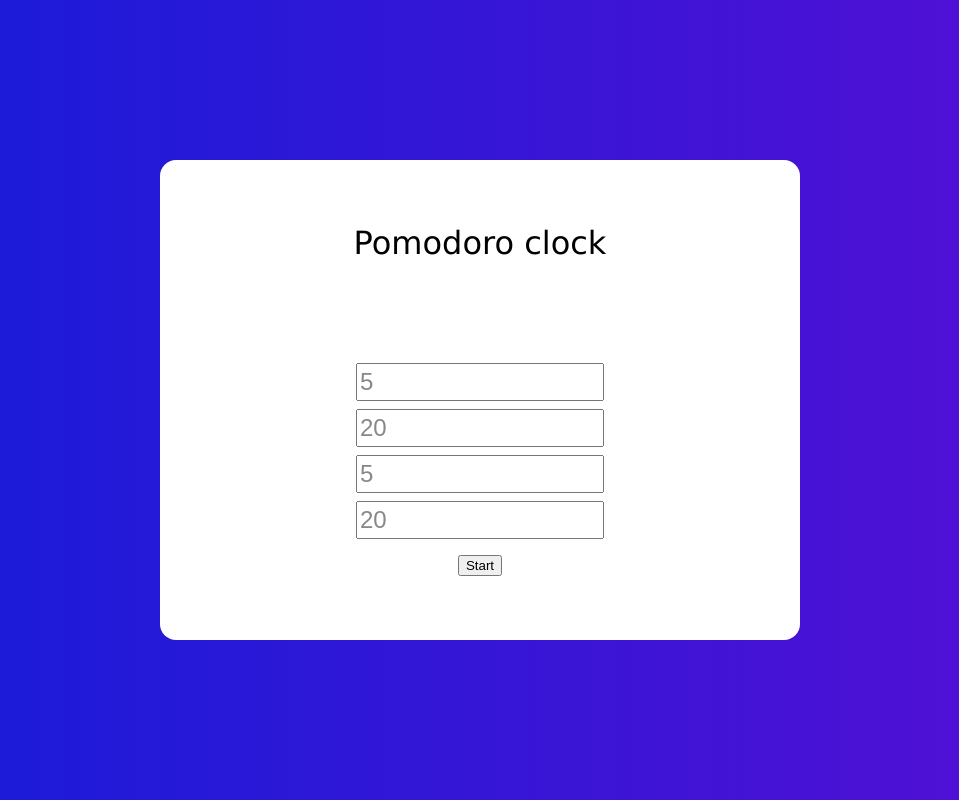
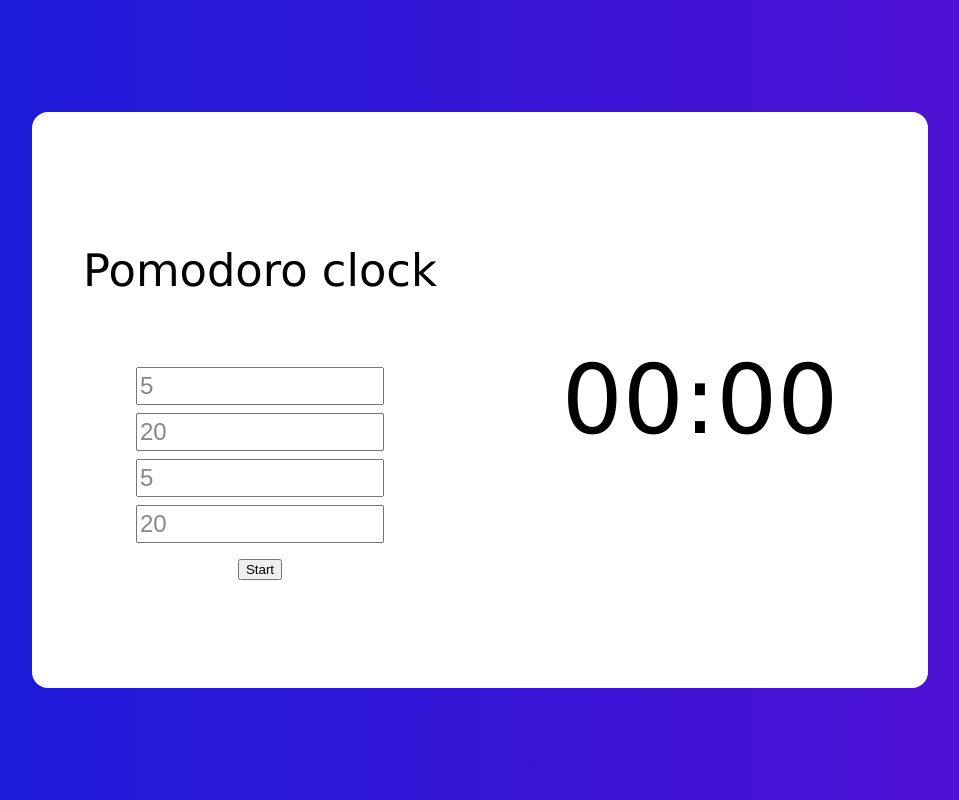
Before and after one commit to ArthurDeveloper/pomodoro-clock, an Angular app: page / in a window 1280 px wide. Shown: the whole page, without its empty margins (160-1119 px from the left). Built offline with nearby package versions, Linux system fonts and the light colour scheme.

Commit message:
feat: Added nice static clock at the side of the clock form

```diff
--- a/src/app/app.component.html
+++ b/src/app/app.component.html
@@ -7,17 +7,10 @@
 		width: 100vw;
 		height: 100vh;
 	}
-
-	.clock {
-		background: #fff;
-		width: 40rem;
-		height: 30rem;
-		border-radius: 1rem;
-	}
 </style>
 
 <div class="page">
-	<main class="clock">
+	<main>
 		<app-clock-form></app-clock-form>
 	</main>
 </div>
--- a/src/app/app.module.ts
+++ b/src/app/app.module.ts
@@ -4,11 +4,13 @@ import { BrowserModule } from '@angular/platform-browser';
 
 import { AppComponent } from './app.component';
 import { ClockFormComponent } from './clock-form/clock-form.component';
+import { ClockComponent } from './clock/clock.component';
 
 @NgModule({
 	declarations: [
 		AppComponent,
-  		ClockFormComponent
+  		ClockFormComponent,
+    ClockComponent
 	],
 	imports: [
 		BrowserModule,
--- a/src/app/clock-form/clock-form.component.html
+++ b/src/app/clock-form/clock-form.component.html
@@ -1,3 +1,4 @@
+<div class="clock-container">
 	<form [formGroup]="clockForm">
 		<h1 class="heading">Pomodoro clock</h1>
 
@@ -26,3 +27,6 @@
 			Final rest time must be between 20 and 60
 		</div>
 	</form>
+
+	<app-clock></app-clock>
+</div>
--- a/src/app/clock-form/clock-form.component.scss
+++ b/src/app/clock-form/clock-form.component.scss
@@ -1,5 +1,17 @@
+.clock-container {
+	display: grid;
+	grid-template-columns: 1fr 1fr;
+	column-gap: 5rem;
+	place-items: center;
+	background: #fff;
+	width: 50rem;
+	height: 30rem;
+	border-radius: 1rem;
+	padding: 3rem;
+}
+
 .heading {
-	font-size: 2rem;
+	font-size: 2.8rem;
 	font-weight: 500;
 	text-align: center;
 	margin-top: 4rem;
@@ -9,7 +21,7 @@
 	display: flex;
 	flex-direction: column;
 	align-items: center;
-	padding: 5rem;
+	padding: 2.5rem;
 	gap: 0.5rem;
 }
 
--- /dev/null
+++ b/src/app/clock/clock.component.html
@@ -0,0 +1,3 @@
+<div class="clock">
+	00:00
+</div>
--- /dev/null
+++ b/src/app/clock/clock.component.scss
@@ -0,0 +1,4 @@
+.clock {
+	text-align: center;
+	font-size: 6rem;
+}
```
Also changed, not shown: src/app/clock/clock.component.ts (added, +10 -0 lines), 1 other file (tests, documents, lock files or other folders). Lines whose indentation alone changed are shown as unchanged.
